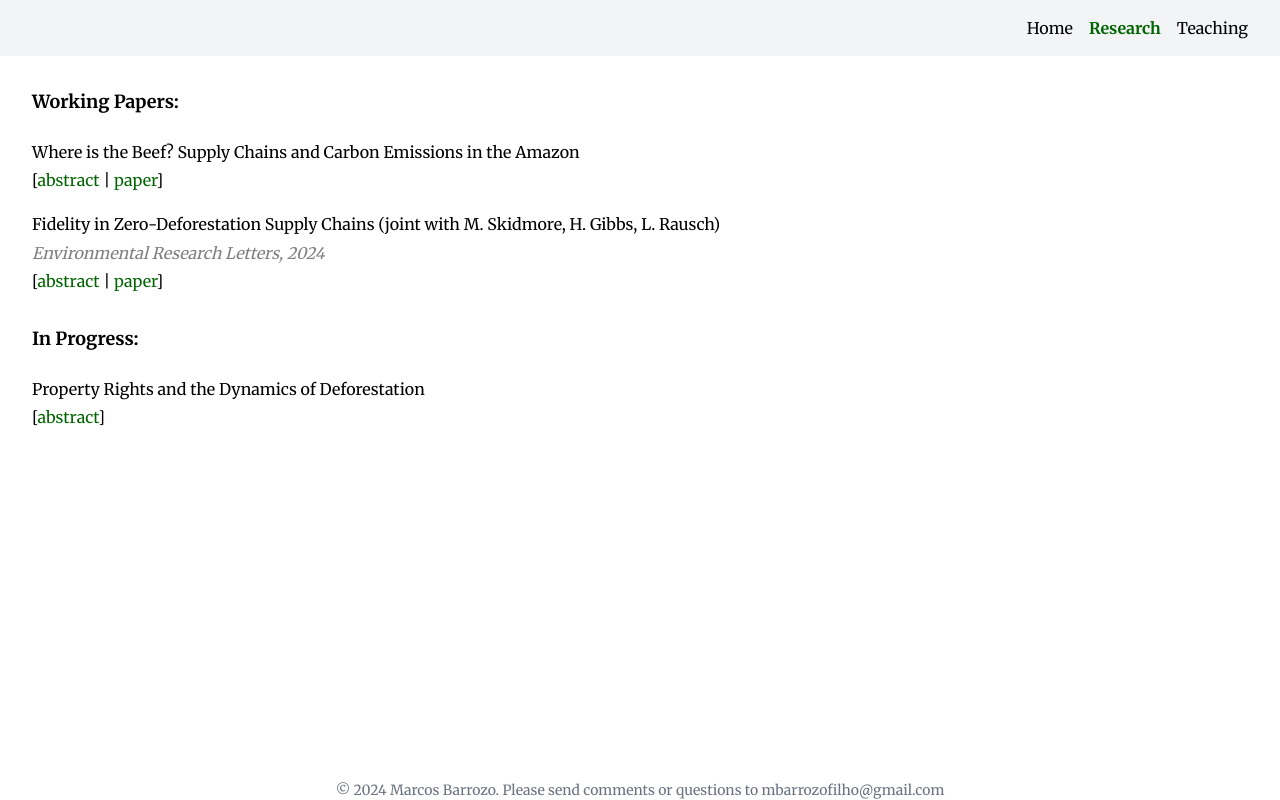
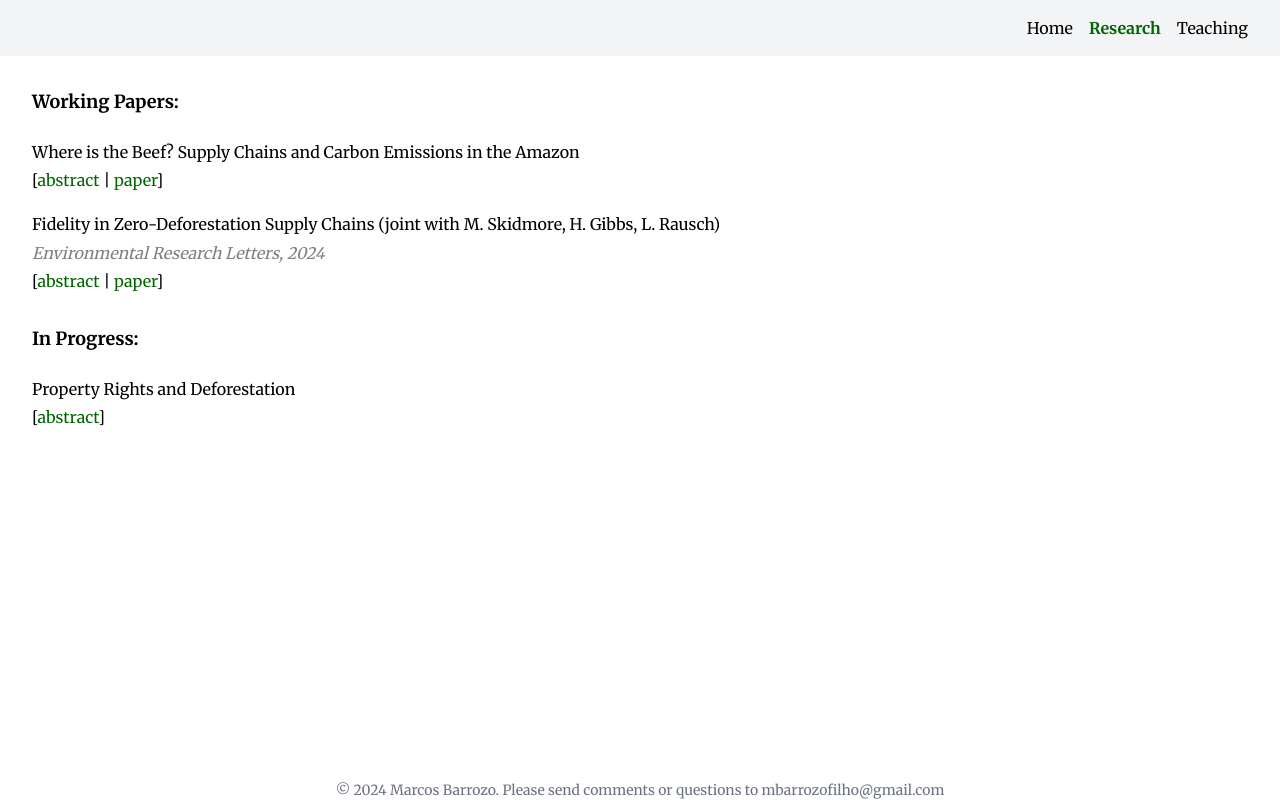
Before and after one commit to ahmadhassaan11/academic-website, a React (Create React App) app: page /research in a window 1280 px wide. Built offline with nearby package versions, Linux system fonts and the light colour scheme.

Commit message:
Update Research.jsx

```diff
--- a/src/pages/Research.jsx
+++ b/src/pages/Research.jsx
@@ -25,9 +25,9 @@ const Research = () => {
       <section className="mb-8">
         <h2 className="text-lg font-bold mb-2">In Progress:</h2>
         <DropdownCard
-          heading="Property Rights and the Dynamics of Deforestation"
+          heading="Property Rights and Deforestation"
           titles={[]}
-          description="I study how land property rights shape deforestation in the Amazon. Property rights uncertainty has an ex-ante ambiguous effect on resource use, depending on how it changes the shares of costs and benefits internalized by agents. Using novel land tenure data and a rich panel of land use change, I find that deforestation is lower in contested areas. However, contested regions are also more sensitive to fluctuations in cattle prices, creating cycles of deforestation followed by abandonment few years thereafter. These decisions are consistent with a dynamic model of deforestation in which eviction risks decrease expected returns of encroachment on public and disputed private lands. With lower expected returns in the future, contested areas rely more on present returns to base their decisions, thus leading to a higher sensitivity to short-run prices. I then examine the historical record to study the origins of property conflicts today. In the late 19th/early 20th century, a resource boom in natural rubber production had a persistent impact on land tenure, shaping property rights long after the rubber economy collapsed. Today, regions more exposed to the historical rubber boom have more contested land."
+          description=""
         />
       </section>
     </div>
```
